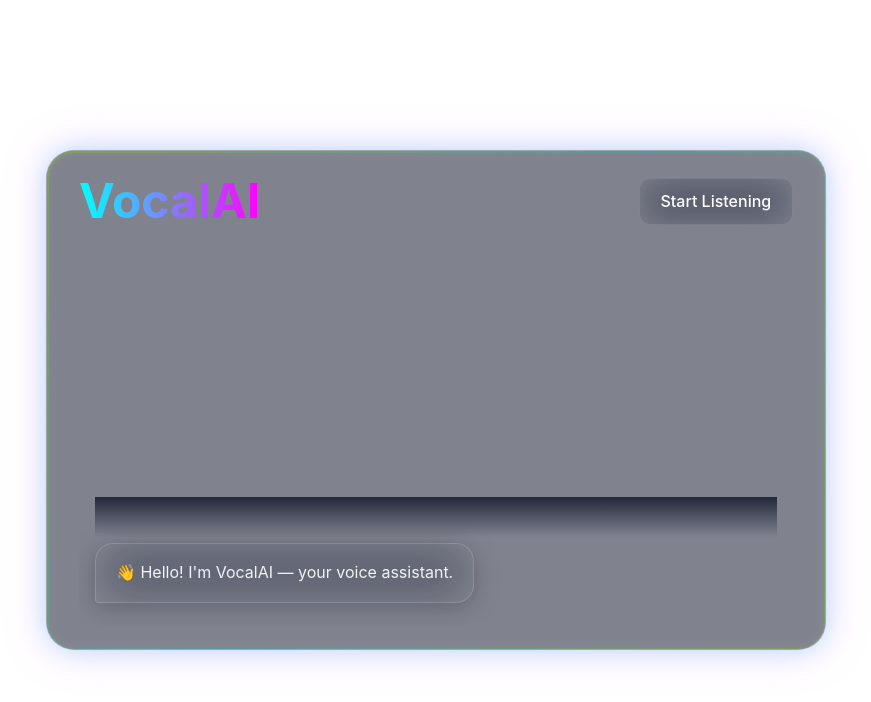
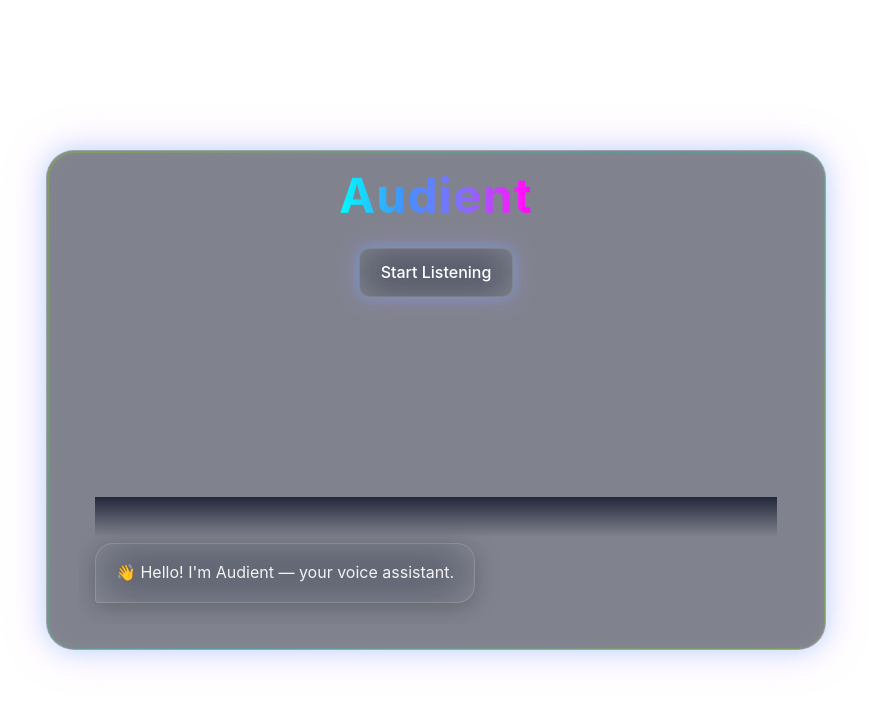
Before and after one commit to RobomrFox/VocalOS-Be, a React (Vite) app in the folder frontend/: page / in a window 1280 px wide. Shown: the top 702 px of the page, without its empty margins (204-1075 px from the left). Built offline with nearby package versions, Linux system fonts and the light colour scheme.

Commit message:
adjusting frontend styles and backend logic

```diff
--- a/frontend/src/App.jsx
+++ b/frontend/src/App.jsx
@@ -3,9 +3,10 @@ import { useState, useEffect, useRef } from "react";
 export default function App() {
   const [listening, setListening] = useState(false);
   const [messages, setMessages] = useState([
-    { sender: "ai", text: "👋 Hello! I'm VocalAI — your voice assistant." },
+    { sender: "ai", text: "👋 Hello! I'm Audient — your voice assistant." },
   ]);
   const [turn, setTurn] = useState("user");
+  const [appLoaded, setAppLoaded] = useState(false);
   const chatRef = useRef(null);
   const [compactMode, setCompactMode] = useState(false);
 
@@ -20,6 +21,10 @@ export default function App() {
     } else {
       console.error("❌ window.electron is undefined — preload not loaded");
     }
+
+    // ✨ App entry animation
+    const timer = setTimeout(() => setAppLoaded(true), 300);
+    return () => clearTimeout(timer);
   }, []);
 
   // 🧭 Auto-scroll conversation
@@ -32,40 +37,38 @@ export default function App() {
     }
   }, [messages]);
 
-  // 🪄 Send resize signal to Electron when listening toggles
+  // 🪄 Sync with Electron when listening
   useEffect(() => {
-    if (window.electron?.ipcRenderer) {
-      window.electron.ipcRenderer.send("set-listening-mode", listening);
-      console.log(`🎧 Sent listening mode → ${listening}`);
-    }
+    window.electron?.ipcRenderer?.send("set-listening-mode", listening);
   }, [listening]);
 
-  // 💬 Handle user–AI mock text exchange (manual)
+  // 💬 Manual exchange for testing
   const handleExchange = async () => {
     if (turn === "user") {
-      const userText = "Hey VocalAI, summarize my latest notes please.";
-      setMessages(prev => [...prev, { sender: "user", text: userText }]);
+      const userText = "Hey Audient, summarize my latest notes please.";
+      setMessages((prev) => [...prev, { sender: "user", text: userText }]);
       setTurn("ai");
 
       try {
-        const res = await fetch("http://127.0.0.1:5000/listen", {
+        const res = await fetch("http://127.0.0.1:5000/listen-voice", {
           method: "POST",
           headers: { "Content-Type": "application/json" },
-          body: JSON.stringify({ text: userText }),
+          body: JSON.stringify({ trigger: "listen" }),
         });
         const data = await res.json();
-        setMessages(prev => [...prev, { sender: "ai", text: data.reply }]);
-      } catch (err) {
-        console.error("❌ Backend error:", err);
-        setMessages(prev => [...prev, { sender: "ai", text: "⚠️ Couldn’t reach the backend." }]);
+        setMessages((prev) => [...prev, { sender: "ai", text: data.reply }]);
+      } catch {
+        setMessages((prev) => [
+          ...prev,
+          { sender: "ai", text: "⚠️ Couldn’t reach the backend." },
+        ]);
       }
 
       setTurn("user");
     }
   };
 
-  // 🎙️ Handle real Start Listening → send to Flask
-// 🎙️ Handle real Start Listening → send to Flask
+  // 🎙️ Real listening
   const handleStartListening = async () => {
     const newState = !listening;
     setListening(newState);
@@ -75,37 +78,22 @@ const handleStartListening = async () => {
         const res = await fetch("http://127.0.0.1:5000/listen-voice", {
           method: "POST",
         });
-
         const data = await res.json();
 
-      if (!res.ok) {
-        console.warn("🎧 STT error:", data);
-        let errorMsg = data.error || "⚠️ Voice recognition failed.";
+        if (!res.ok) throw new Error(data.error || "Voice recognition failed.");
 
-        // Optional: customize by error code
-        if (data.code === "stt_unknown")
-          errorMsg = "😕 I couldn’t understand you. Please speak clearly.";
-        else if (data.code === "stt_timeout")
-          errorMsg = "⏱️ I didn’t hear anything. Try speaking again.";
-        else if (data.code === "stt_api_error")
-          errorMsg = "🌐 Speech service unavailable — check your network.";
-
-        setMessages((prev) => [...prev, { sender: "ai", text: errorMsg }]);
-        setListening(false);
-        return;
-      }
-
-      // ✅ Successful transcription + Gemini action
         setMessages((prev) => [
           ...prev,
           { sender: "user", text: data.text },
           { sender: "ai", text: data.reply },
         ]);
-    } catch (err) {
-      console.error("🎧 Listening failed:", err);
+      } catch {
         setMessages((prev) => [
           ...prev,
-        { sender: "ai", text: "⚠️ I couldn’t hear anything or the backend failed." },
+          {
+            sender: "ai",
+            text: "⚠️ I couldn’t hear anything or the backend failed.",
+          },
         ]);
       } finally {
         setListening(false);
@@ -113,65 +101,66 @@ const handleStartListening = async () => {
     }
   };
 
-
-  // 🪟 Move window to right side
+  // 🪟 Move window
   const handleMoveSide = () => {
-    if (window.electron?.ipcRenderer) {
-      console.log("🪟 Docking VocalAI to right side...");
-      window.electron.ipcRenderer.send("move-window-side");
+    window.electron?.ipcRenderer?.send("move-window-side");
     setCompactMode(true);
-    }
   };
 
-  // 🏠 Move window back to center
   const handleMoveCenter = () => {
-    if (window.electron?.ipcRenderer) {
-      console.log("🪟 Returning VocalAI to center...");
-      window.electron.ipcRenderer.send("move-window-center");
+    window.electron?.ipcRenderer?.send("move-window-center");
     setCompactMode(false);
-    }
   };
 
   return (
-    <div className="relative w-full h-full flex items-center justify-center text-white bg-transparent overflow-hidden">
-      {/* Halo Visualizer */}
+    <div
+      className={`relative w-full h-full flex items-center justify-center text-white bg-transparent overflow-hidden transition-all duration-1000 ${
+        appLoaded ? "opacity-100 scale-100" : "opacity-0 scale-95"
+      }`}
+    >
+      {/* 🎧 Halo Visualizer */}
       {listening && <MockHaloVisualizer />}
 
-      {/* Glass Container */}
+      {/* 🪞 Glass Container */}
       <div
-        className={`glass-card z-10 flex flex-col justify-between transition-all duration-700 ease-in-out
-          ${compactMode ? "w-full h-full px-5 py-4 rounded-2xl" : "w-[900px] h-[580px] p-8 rounded-3xl mx-auto"}
-          ${listening ? "animate-borderGlow" : ""}
-        `}
+        className={`glass-card relative z-10 flex flex-col transition-all duration-700 ease-in-out ${
+          compactMode
+            ? "w-full h-full px-5 py-4 rounded-2xl"
+            : "w-[900px] h-[580px] p-8 rounded-3xl mx-auto"
+        } ${listening ? "animate-borderGlow" : ""}`}
       >
-        {/* Header */}
-        <div className="flex justify-between items-center mb-3">
-          <h1
-            className={`font-bold bg-gradient-to-r from-cyan-400 to-fuchsia-500 bg-clip-text text-transparent
-              ${compactMode ? "text-2xl" : "text-4xl"}
-            `}
-          >
-            VocalAI
+        {/* Header section */}
+        <div className="flex flex-col items-center justify-center flex-none space-y-5">
+          <h1 className="audient-gradient font-extrabold text-7xl tracking-wide select-none animate-float">
+            Audient
           </h1>
           <button
-            onClick={() => (compactMode ? handleMoveCenter() : handleStartListening())}
-            className="bg-white/10 hover:bg-white/20 px-4 py-2 rounded-full text-sm transition"
+            onClick={() =>
+              compactMode ? handleMoveCenter() : handleStartListening()
+            }
+            className="bg-white/10 hover:bg-white/20 px-10 py-3 rounded-full text-lg font-medium transition duration-300 shadow-lg backdrop-blur-md animate-pulseGlow"
           >
-            {compactMode ? "Exit" : listening ? "Stop Listening" : "Start Listening"}
+            {compactMode
+              ? "Exit"
+              : listening
+              ? "Stop Listening"
+              : "Start Listening"}
           </button>
         </div>
 
-        {/* Conversation */}
+        {/* 💬 Conversation scrollable area */}
         <div
           ref={chatRef}
-          className={`conversation flex-1 w-full overflow-y-auto space-y-4 transition-all duration-500
-            ${compactMode ? "text-sm px-2 py-2" : "text-base px-4 py-4"}
-          `}
+          className={`conversation flex-1 overflow-y-auto space-y-4 mt-6 transition-all duration-500 ${
+            compactMode ? "text-sm px-3 py-2" : "text-base px-6 py-4"
+          }`}
         >
           {messages.map((msg, i) => (
             <div
               key={i}
-              className={`flex ${msg.sender === "user" ? "justify-start" : "justify-end"}`}
+              className={`flex ${
+                msg.sender === "user" ? "justify-end" : "justify-start"
+              } animate-fadeIn`}
             >
               <div
                 className={`message-bubble ${
@@ -187,8 +176,8 @@ const handleStartListening = async () => {
         {/* Footer */}
         {listening && (
           <div
-            className={`mt-3 flex items-center border-t border-white/10 pt-3 ${
-              compactMode ? "justify-center gap-2" : "justify-between"
+            className={`pt-3 border-t border-white/10 w-full flex items-center flex-none ${
+              compactMode ? "justify-center gap-3" : "justify-between"
             }`}
           >
             <button
@@ -213,36 +202,76 @@ const handleStartListening = async () => {
   );
 }
 
-// 🌌 Halo Visualizer Effect
+/* ===================================
+   🎧 Halo Visualizer (glow animation)
+=================================== */
 function MockHaloVisualizer() {
   const [intensity, setIntensity] = useState(0.5);
+  const analyserRef = useRef(null);
+  const dataArrayRef = useRef(null);
+  const animationRef = useRef(null);
 
   useEffect(() => {
-    const interval = setInterval(() => setIntensity(0.3 + Math.random() * 0.7), 400);
-    return () => clearInterval(interval);
+    let audioContext;
+    let source;
+
+    async function setupMic() {
+      try {
+        const stream = await navigator.mediaDevices.getUserMedia({ audio: true });
+        audioContext = new (window.AudioContext || window.webkitAudioContext)();
+        source = audioContext.createMediaStreamSource(stream);
+
+        const analyser = audioContext.createAnalyser();
+        analyser.fftSize = 256;
+        const bufferLength = analyser.frequencyBinCount;
+        const dataArray = new Uint8Array(bufferLength);
+
+        analyserRef.current = analyser;
+        dataArrayRef.current = dataArray;
+        source.connect(analyser);
+
+        const animate = () => {
+          if (!analyserRef.current) return;
+          analyserRef.current.getByteTimeDomainData(dataArrayRef.current);
+
+          let sum = 0;
+          for (let i = 0; i < dataArrayRef.current.length; i++) {
+            const val = dataArrayRef.current[i] - 128;
+            sum += val * val;
+          }
+          const rms = Math.sqrt(sum / dataArrayRef.current.length);
+          const newIntensity = Math.min(1, rms / 30);
+          setIntensity(newIntensity);
+
+          animationRef.current = requestAnimationFrame(animate);
+        };
+        animate();
+      } catch (err) {
+        console.error("🎤 Mic setup failed:", err);
+      }
+    }
+
+    setupMic();
+    return () => {
+      cancelAnimationFrame(animationRef.current);
+      if (audioContext) audioContext.close();
+    };
   }, []);
 
   return (
     <div className="absolute inset-0 z-0 pointer-events-none">
       <div
-        className="absolute inset-0 animate-haloEdge rounded-[40px]"
+        className="absolute inset-0 rounded-[40px]"
         style={{
-          border: `3px solid transparent`,
+          border: `2px solid transparent`,
           borderImage: `linear-gradient(130deg, rgba(56,189,248,${intensity}), rgba(232,121,249,${intensity * 0.9}), rgba(56,189,248,${intensity})) 1`,
           boxShadow: `
-            0 0 ${40 + intensity * 90}px rgba(56,189,248,${intensity * 0.6}),
-            0 0 ${60 + intensity * 120}px rgba(232,121,249,${intensity * 0.6})
+            0 0 ${6 + intensity * 12}px rgba(56,189,248,${intensity * 0.5}),
+            0 0 ${10 + intensity * 18}px rgba(232,121,249,${intensity * 0.5})
           `,
-          filter: "blur(15px)",
+          filter: "blur(8px)",
           mixBlendMode: "screen",
-        }}
-      ></div>
-      <div
-        className="absolute inset-0 animate-haloPulse"
-        style={{
-          background: `radial-gradient(circle at center, rgba(56,189,248,${intensity * 0.1}), rgba(232,121,249,${intensity * 0.05}), transparent 80%)`,
-          filter: "blur(120px)",
-          opacity: 0.7,
+          transition: "box-shadow 0.15s linear",
         }}
       ></div>
     </div>
--- a/frontend/src/index.css
+++ b/frontend/src/index.css
@@ -68,9 +68,22 @@ h1 {
   font-size: 3rem;
   line-height: 1.1;
   font-weight: 700;
-  background: linear-gradient(90deg, #00ffff, #ff00ff);
+}
+
+/* Exact Audient gradient */
+.audient-gradient {
+  background: linear-gradient(
+    90deg,
+    #00e0ff,
+    #3b82ff,
+    #7b5dff,
+    #ff00ff
+  );
   -webkit-background-clip: text;
   -webkit-text-fill-color: transparent;
+  background-clip: text;
+  color: transparent;
+  animation: float 4s ease-in-out infinite;
 }
 
 /* ================================
@@ -78,14 +91,9 @@ h1 {
 ================================ */
 .glass-card {
   position: relative;
-
-  /* 🔒 Fixed “design” size, but never bigger than window - 40px margin */
   width: min(780px, calc(100vw - 40px));
   height: min(500px, calc(100vh - 40px));
-
   flex-shrink: 0;
-  flex-grow: 0;
-
   background: rgba(25, 30, 50, 0.55);
   border-radius: 28px;
   border: 1px solid rgba(255, 255, 255, 0.25);
@@ -96,12 +104,11 @@ h1 {
   justify-content: flex-start;
   align-items: stretch;
   padding: 1.5rem 2rem;
-  overflow: hidden; /* ✅ card never grows with more messages */
-  transition: none !important;
   box-shadow:
     0 0 25px rgba(56, 189, 248, 0.35),
     0 0 45px rgba(232, 121, 249, 0.25),
     inset 0 0 15px rgba(255, 255, 255, 0.05);
+  overflow: hidden;
 }
 
 /* If you still add .expanded / .listening from React,
@@ -148,8 +155,7 @@ h1 {
 ================================ */
 .conversation {
   flex: 1 1 auto;
-  min-height: 0;           /* important for flexbox scrolling */
-  width: 100%;
+  min-height: 0;             /* crucial for flexbox scrolling */
   overflow-y: auto;
   overflow-x: hidden;
   padding: 1rem;
@@ -161,7 +167,7 @@ h1 {
   overflow-wrap: anywhere;
 }
 
-/* Subtle top fade */
+/* Optional fade at top for visual polish */
 .conversation::before {
   content: "";
   position: sticky;
@@ -175,7 +181,6 @@ h1 {
   z-index: 5;
   pointer-events: none;
 }
-
 /* Scrollbar styling */
 .conversation::-webkit-scrollbar {
   width: 6px;
@@ -269,3 +274,68 @@ h1 {
     max-width: 90%;
   }
 }
+/* App fade-in & scale */
+@keyframes appEnter {
+  0% {
+    opacity: 0;
+    transform: scale(0.95) translateY(10px);
+  }
+  100% {
+    opacity: 1;
+    transform: scale(1) translateY(0);
+  }
+}
+.app-enter {
+  animation: appEnter 0.9s ease-out forwards;
+}
+
+/* Smooth text fade-up */
+@keyframes fadeSlideUp {
+  0% {
+    opacity: 0;
+    transform: translateY(15px);
+  }
+  100% {
+    opacity: 1;
+    transform: translateY(0);
+  }
+}
+
+/* Floating shimmer on title */
+@keyframes float {
+  0%, 100% {
+    transform: translateY(0);
+    filter: brightness(1);
+  }
+  50% {
+    transform: translateY(-5px);
+    filter: brightness(1.2);
+  }
+}
+.animate-float {
+  animation: float 4s ease-in-out infinite;
+}
+
+/* Subtle pulse on listen button */
+@keyframes pulseGlow {
+  0%, 100% {
+    box-shadow: 0 0 8px rgba(56,189,248,0.25), 0 0 15px rgba(232,121,249,0.2);
+  }
+  50% {
+    box-shadow: 0 0 14px rgba(56,189,248,0.45), 0 0 25px rgba(232,121,249,0.35);
+  }
+}
+.animate-pulseGlow {
+  animation: pulseGlow 3.5s ease-in-out infinite;
+}
+
+@keyframes float {
+  0%, 100% {
+    transform: translateY(0);
+    filter: brightness(1);
+  }
+  50% {
+    transform: translateY(-6px);
+    filter: brightness(1.15);
+  }
+}
```
Also changed, not shown: 1 other file (tests, documents, lock files or other folders). Lines whose indentation alone changed are shown as unchanged.
